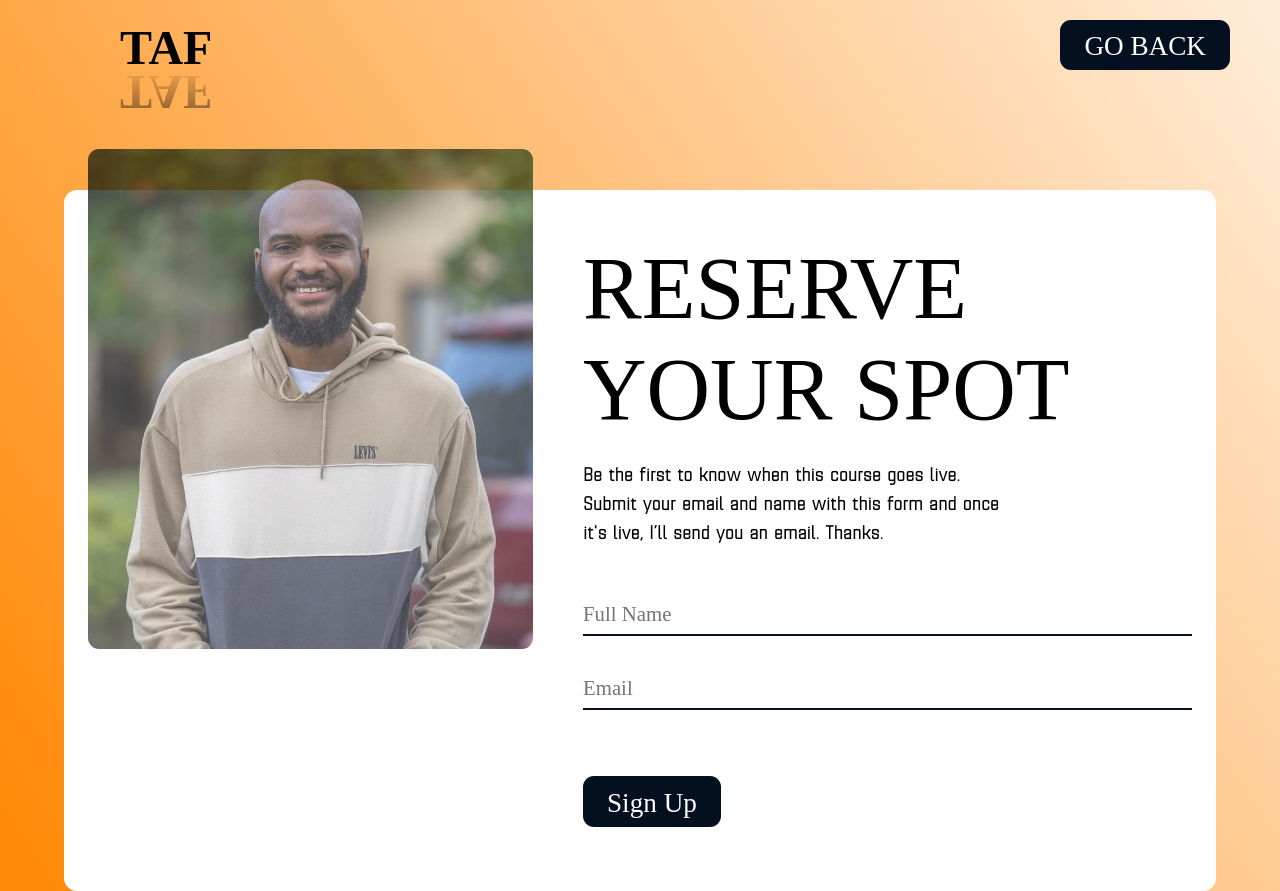
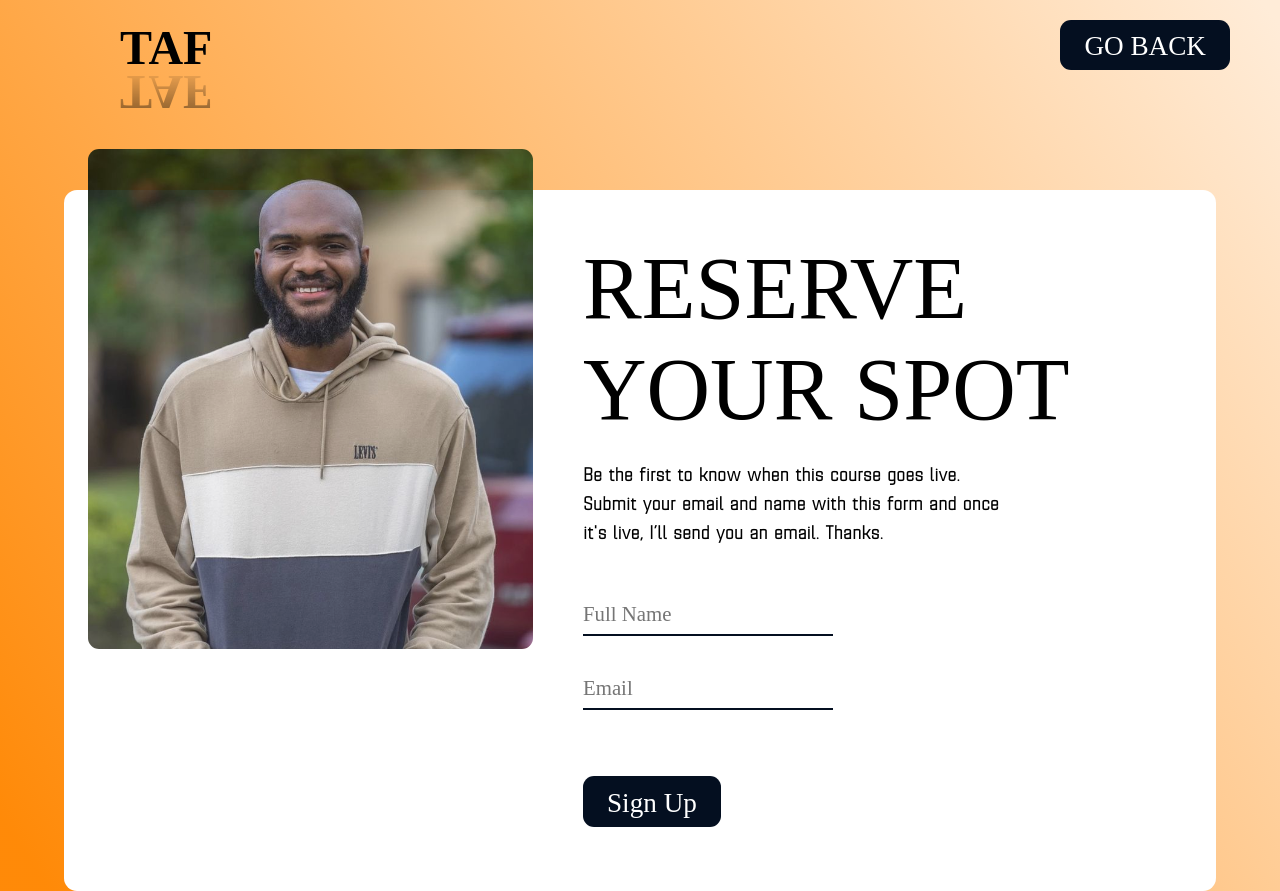
Before and after one commit to Bencodes1914/Tayo-Aina, a plain HTML site: page course.html in a window 1280 px wide. Drawn offline with Linux system fonts and the light colour scheme; a web font is replaced by a local one.

Commit message:
Additions

```diff
--- a/course.css
+++ b/course.css
@@ -89,7 +89,7 @@
  border-radius: 11px;
  top: 100px;
  margin-top: -20%;
- opacity: 0.75;
+ opacity: 0.9;
  z-index: 3;
 }
 
@@ -142,3 +142,7 @@ input{
  margin: 1rem 0;
  cursor: pointer;
 }
+
+.input2 > input{
+ width: 250px;
+}
```
